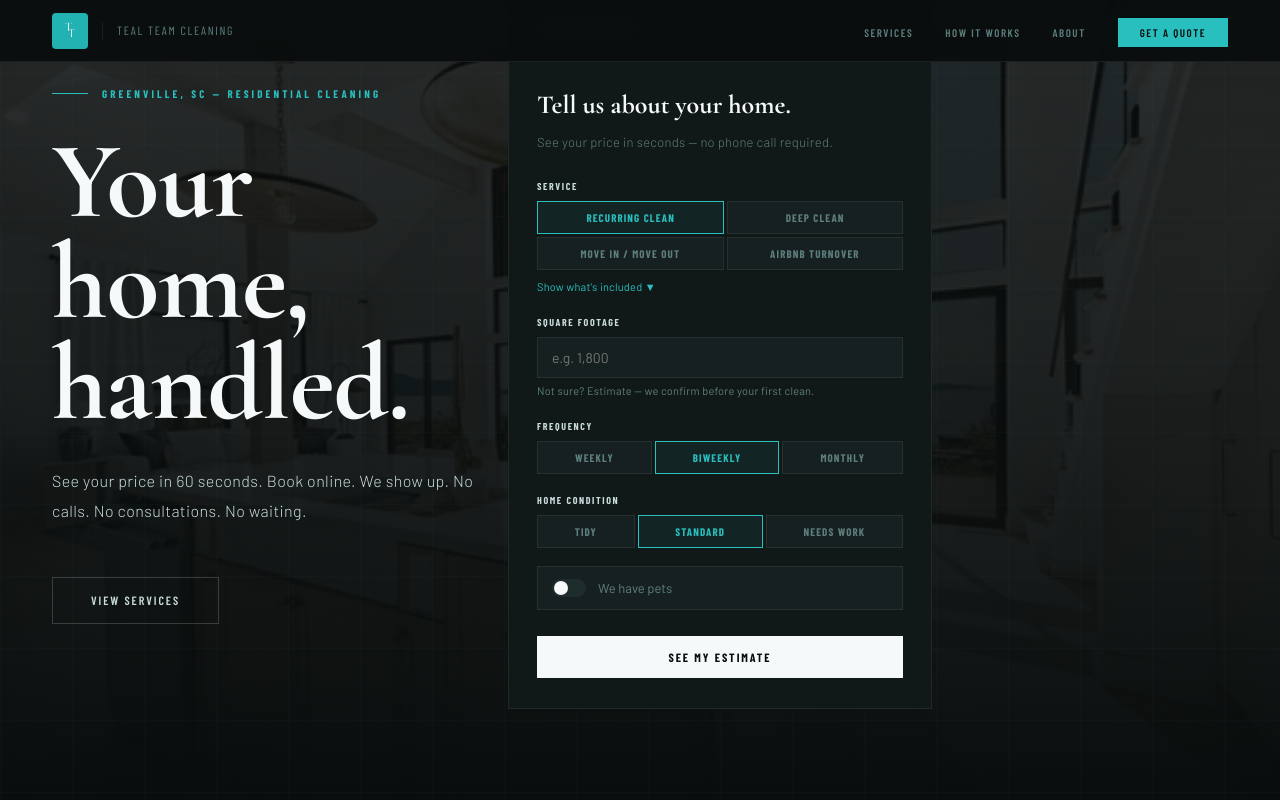
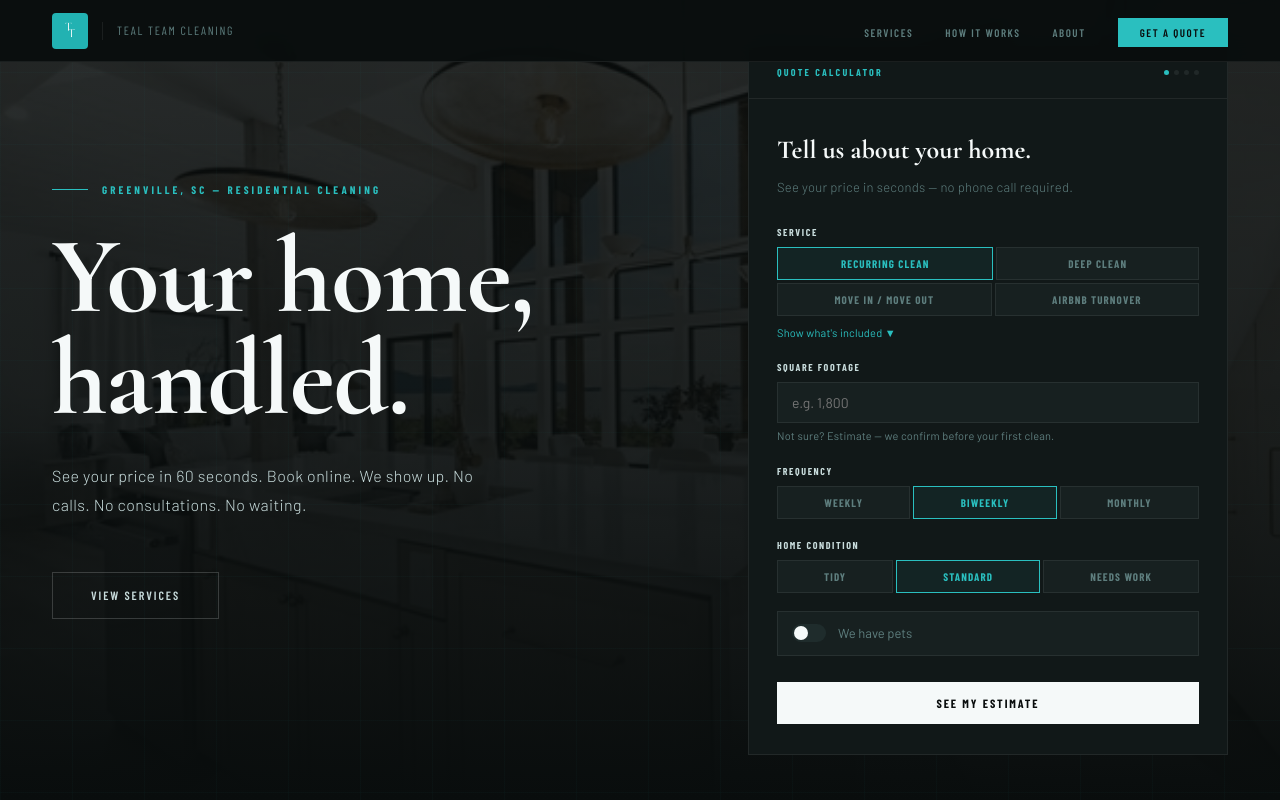
Before and after one commit to jakedono6645/teal-team-cleaning, a React (Vite) app: page / in a window 1280 px wide. Shown: the top 800 px of the page. Built offline with nearby package versions, Linux system fonts and the light colour scheme.

Commit message:
Update index.css

```diff
--- a/src/index.css
+++ b/src/index.css
@@ -25,12 +25,12 @@ nav{position:fixed;top:0;left:0;right:0;z-index:100;display:flex;align-items:cen
 .ncta{background:var(--teal)!important;color:var(--black)!important;padding:8px 22px;font-size:11px!important}
 .ncta:hover{background:var(--teal-dim)!important;color:var(--black)!important}
 
-.hero{min-height:100vh;position:relative;display:flex;align-items:flex-end;padding:0 52px 96px;overflow:hidden}
+.hero{min-height:100vh;position:relative;display:flex;align-items:center;padding:0 52px;overflow:hidden}
 .hbg{position:absolute;inset:0}
 .hbg img{width:100%;height:100%;object-fit:cover;opacity:0.18;filter:grayscale(40%)}
 .hbg::after{content:'';position:absolute;inset:0;background:linear-gradient(to top,rgba(9,13,13,1) 0%,rgba(9,13,13,0.55) 45%,rgba(9,13,13,0.2) 100%)}
 .hgrid{position:absolute;inset:0;background-image:linear-gradient(rgba(42,191,191,0.025) 1px,transparent 1px),linear-gradient(90deg,rgba(42,191,191,0.025) 1px,transparent 1px);background-size:72px 72px}
-.hc{position:relative;z-index:2;max-width:880px}
+.hc{position:relative;z-index:2;width:100%;max-width:1200px}
 .heyebrow{font-family:'Barlow Condensed',sans-serif;font-size:11px;font-weight:700;letter-spacing:0.28em;text-transform:uppercase;color:var(--teal);margin-bottom:28px;display:flex;align-items:center;gap:14px}
 .heyebrow::before{content:'';display:block;width:36px;height:1px;background:var(--teal)}
 h1{font-family:'Cormorant Garamond',serif;font-size:clamp(60px,8.5vw,112px);font-weight:700;line-height:0.93;letter-spacing:-0.01em;color:var(--white);margin-bottom:32px}
@@ -167,4 +167,6 @@ footer{background:var(--black);border-top:1px solid var(--borderw);padding:56px
   .ft{grid-template-columns:1fr;gap:32px}
   footer{padding:40px 20px 24px}
   .fb{flex-direction:column;gap:6px}
+  .fb{flex-direction:column;gap:6px}
+  .hc{flex-direction:column}
 }
```
